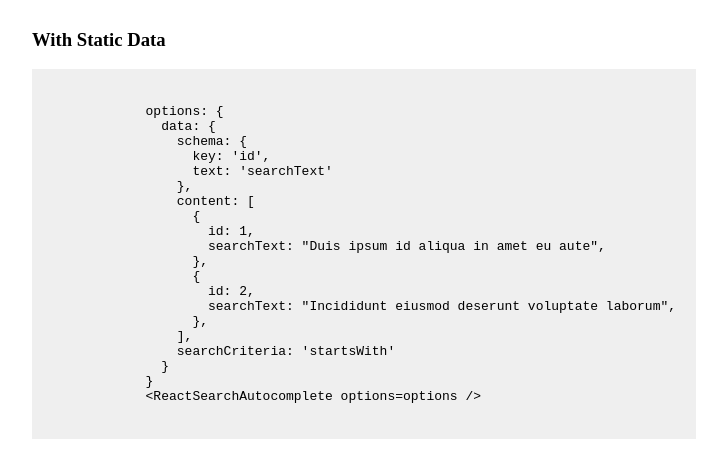
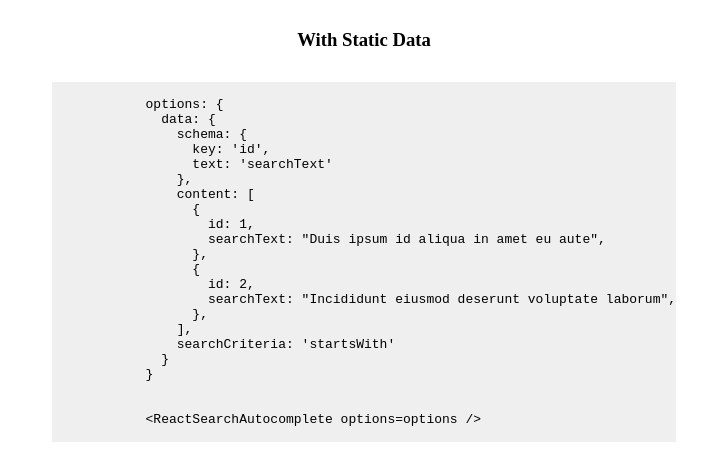
Before and after one commit to hemantnigam/react-search-autocomplete, a React app in the folder demo/: page / in a window 1280 px wide. Shown: the whole page, without its empty margins (276-1003 px from the left). Built offline with nearby package versions, Linux system fonts and the light colour scheme.

Commit message:
added demo style

```diff
--- a/demo/components/StaticData.js
+++ b/demo/components/StaticData.js
@@ -45,6 +45,8 @@
                 searchCriteria: 'startsWith'
               }
             }
+
+
             <ReactSearchAutocomplete options=options />
             `}
       </pre>
--- a/demo/style.scss
+++ b/demo/style.scss
@@ -4,12 +4,15 @@
   justify-content: center;
   .app {
     min-height: 100vh;
-    width: 500px;
     display: flex;
     justify-content: center;
+    .static-data {
+      display: flex;
+      flex-direction: column;
+      align-items: center;
+    }
   }
   pre {
     background-color: #80808021;
-    padding: 20px;
   }
 }
```
Also changed, not shown: README.md.
